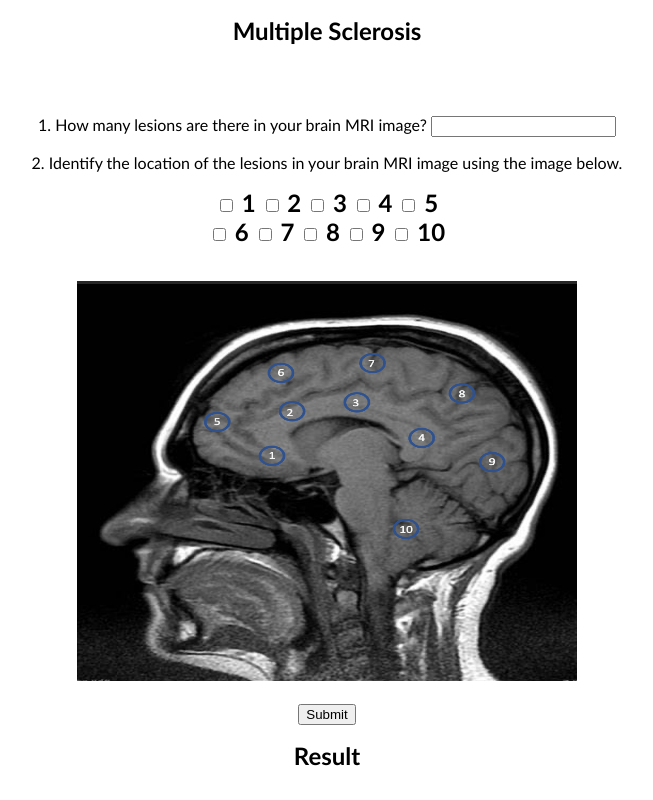
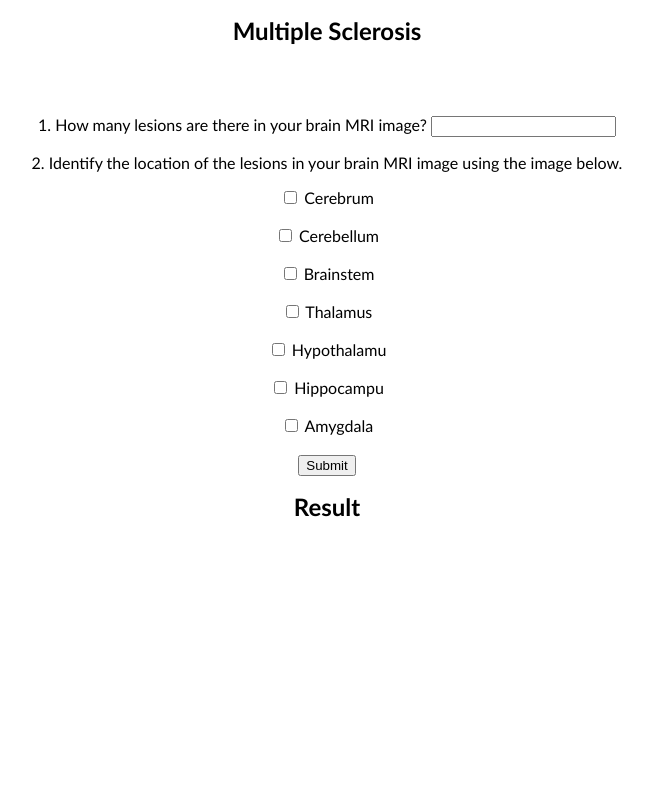
Before and after one commit to H-Toufani/diagnosems, a Django app: page /page3/ in a window 1280 px wide. Shown: the whole page, without its empty margins (313-966 px from the left). Run offline with Django 4.2, Linux system fonts and the light colour scheme; parts of the project's set-up code (start-up, migrations or seed data) failed here and were passed over.

Commit message:
pushing the app in git

```diff
--- a/msApp/views.py
+++ b/msApp/views.py
@@ -67,8 +67,8 @@ def page3(request):
             checkbox_value = request.POST['three']
             if checkbox_value == 'yes':
                 return render(request, 'page3.html', {'Suggestion' : Suggestion})
-        if 'four' in request.POST:
-            checkbox_value = request.POST['four']
+        if 'six' in request.POST:
+            checkbox_value = request.POST['six']
             if checkbox_value == 'yes':
                 return render(request, 'page3.html', {'Suggestion' : Suggestion})
         else:
--- a/templates/page3.html
+++ b/templates/page3.html
@@ -28,32 +28,32 @@
             <input type="number" name="Number" required><br></p>
 
         <p>2. Identify the location of the lesions in your brain MRI image using the image below.<br></p>
-        <h1>
+
         <input type="checkbox" name="one" id="one" value="yes">
-        <label for="one">1</label>
+        <label for="one">Cerebrum</label>
+        <br><br>
         <input type="checkbox" name="two" id="two" value="yes">
-        <label for="two">2</label>
+        <label for="two">Cerebellum</label>
+        <br><br>
         <input type="checkbox" name="three" id="three" value="yes">
-        <label for="three">3</label>
+        <label for="three">Brainstem</label>
+        <br><br>
         <input type="checkbox" name="four" id="four" value="yes">
-        <label for="four">4</label>
+        <label for="four">Thalamus</label>
+        <br>
+        <br>
         <input type="checkbox" name="five" id="five" value="yes">
-        <label for="five">5</label><br>
+        <label for="five">Hypothalamu</label>
+        <br>
+        <br>
         <input type="checkbox" name="six" id="six" value="yes">
-        <label for="six">6</label>
+        <label for="six">Hippocampu</label>
+        <br>
+        <br>
         <input type="checkbox" name="seven" id="seven" value="yes">
-        <label for="seven">7</label>
-        <input type="checkbox" name="eight" id="eight" value="yes">
-        <label for="eight">8</label>
-        <input type="checkbox" name="nine" id="nine" value="yes">
-        <label for="nine">9</label>
-        <input type="checkbox" name="ten" id="ten" value="yes">
-        <label for="ten">10</label><br>
-        </h1>
+        <label for="seven">Amygdala</label>
+
         <br>
-
-        {% load static %}
-        <img src="{% static 'images/brain.png' %}" alt="MRI image" width="500" height="400"><br>
         <br>
         <button type="submit">Submit</button>
       </form>
```
